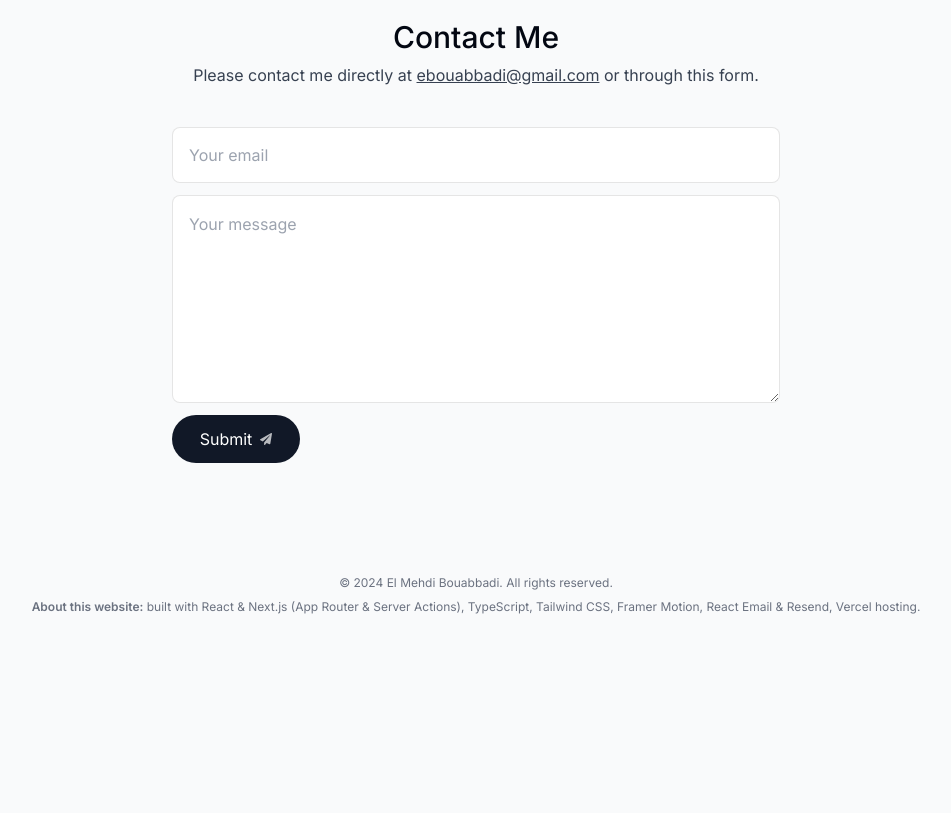
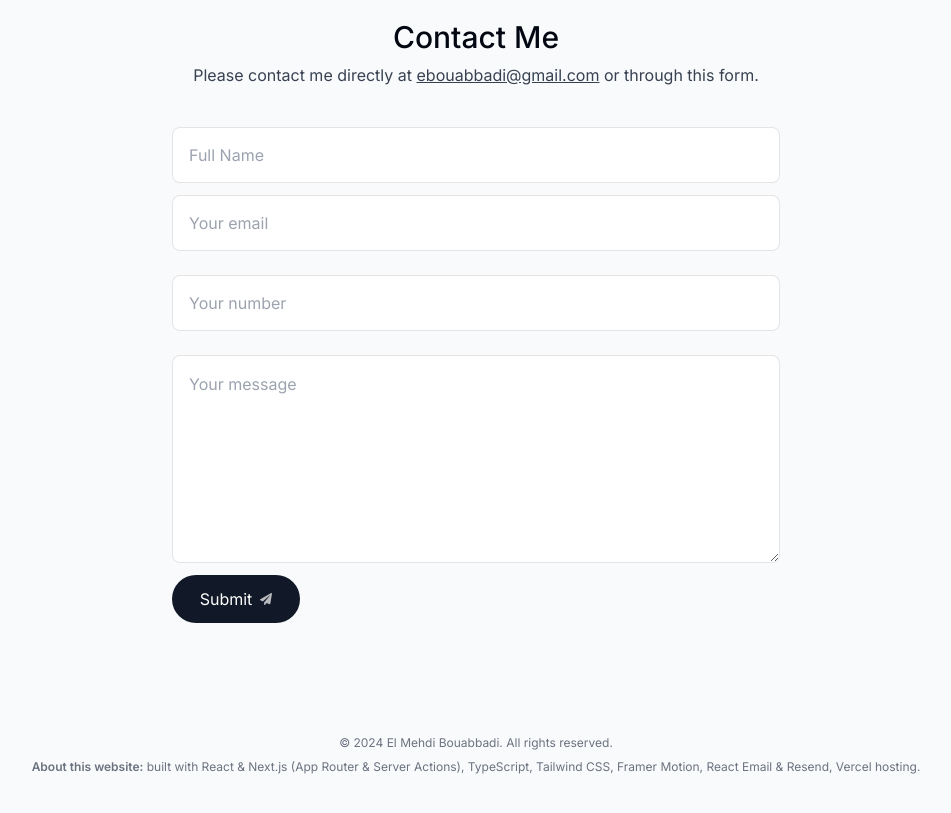
Before and after one commit to ebouabbadi/elmehdibouabbadi, a Next.js app: page / in a window 1280 px wide. Shown: the part 5740-6553 px from the top of the page, without its empty margins (164-1115 px from the left). Before the commit the page ends 6395 px from the top, so only its background shows below. Built offline with nearby package versions, Linux system fonts and the light colour scheme.

Commit message:
commit change

```diff
--- a/components/contact.tsx
+++ b/components/contact.tsx
@@ -14,7 +14,9 @@ import { experimental_useFormStatus as useFormStatus } from "react-dom";
 export default function Contact() {
   const { ref } = useSectionInView("Contact");
   const { pending } = useFormStatus();
+  const [name, setName] = useState('');
   const [email, setEmail] = useState('');
+  const [number, setNumber] = useState('');
   const [message, setMessage] = useState('');
 
 
@@ -50,7 +52,9 @@ export default function Contact() {
         className="mt-10 flex flex-col dark:text-black"
         action={async () => {
           const formDetails = {
+            name: name,
             email: email,
+            number: number,
             message: message,
           };
           const serviceID = "ebouabbadi";
@@ -69,6 +73,16 @@ export default function Contact() {
       >
         <input
           className="h-14 px-4 rounded-lg borderBlack dark:bg-white dark:bg-opacity-80 dark:focus:bg-opacity-100 transition-all dark:outline-none"
+          name="senderName"
+          type="name"
+          required
+          value={name}
+          onChange={(e) => setName(e.target.value)}
+          maxLength={500}
+          placeholder="Full Name"
+        />
+         <input
+          className="h-14 px-4 my-3 rounded-lg borderBlack dark:bg-white dark:bg-opacity-80 dark:focus:bg-opacity-100 transition-all dark:outline-none"
           name="senderEmail"
           type="email"
           required
@@ -76,6 +90,16 @@ export default function Contact() {
           onChange={(e) => setEmail(e.target.value)}
           maxLength={500}
           placeholder="Your email"
+        />
+         <input
+          className="h-14 px-4 my-3 rounded-lg borderBlack dark:bg-white dark:bg-opacity-80 dark:focus:bg-opacity-100 transition-all dark:outline-none"
+          name="senderNumber"
+          type="number"
+          required
+          value={number}
+          onChange={(e) => setNumber(e.target.value)}
+          maxLength={500}
+          placeholder="Your number"
         />
         <textarea
           className="h-52 my-3 rounded-lg borderBlack p-4 dark:bg-white dark:bg-opacity-80 dark:focus:bg-opacity-100 transition-all dark:outline-none"
```
